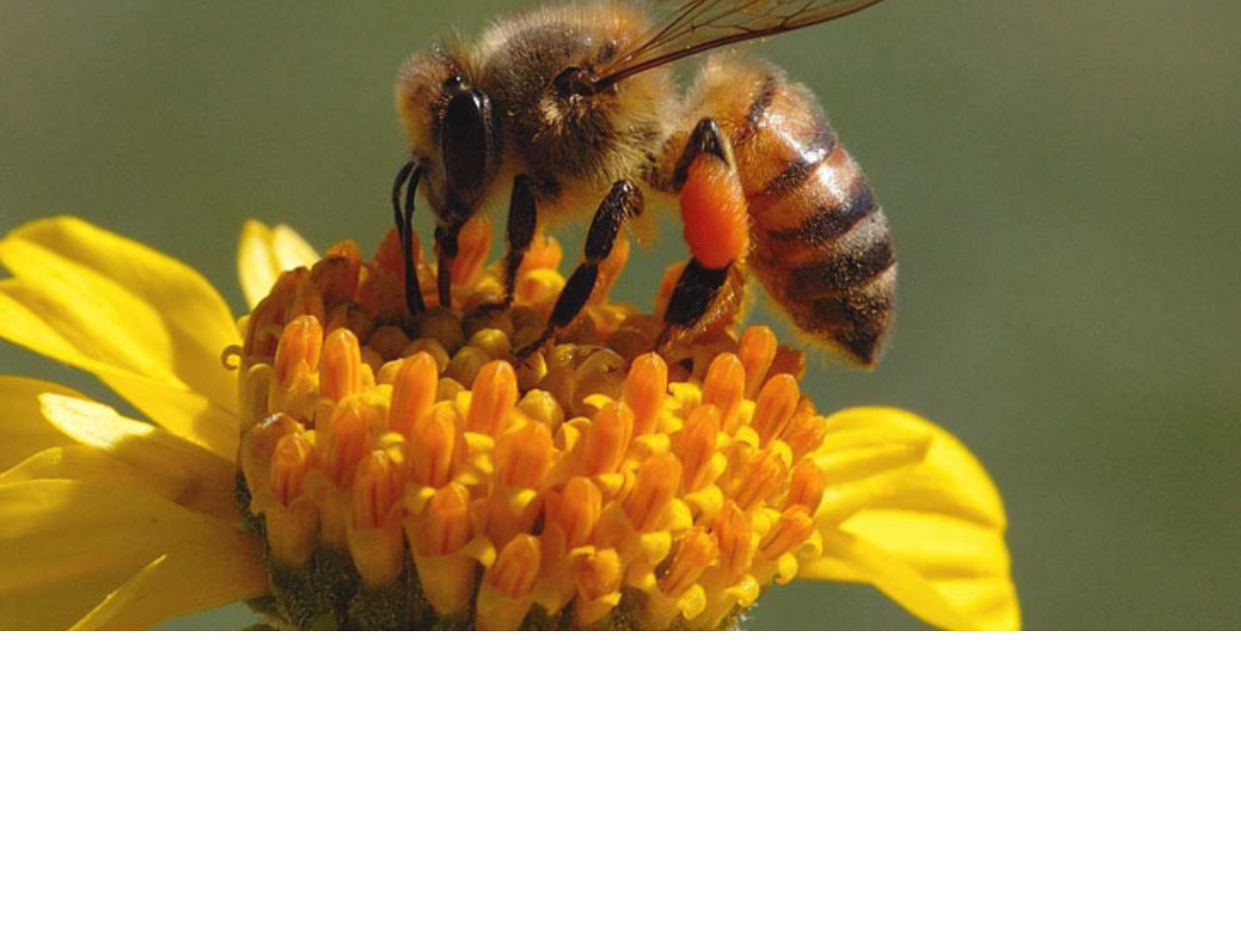
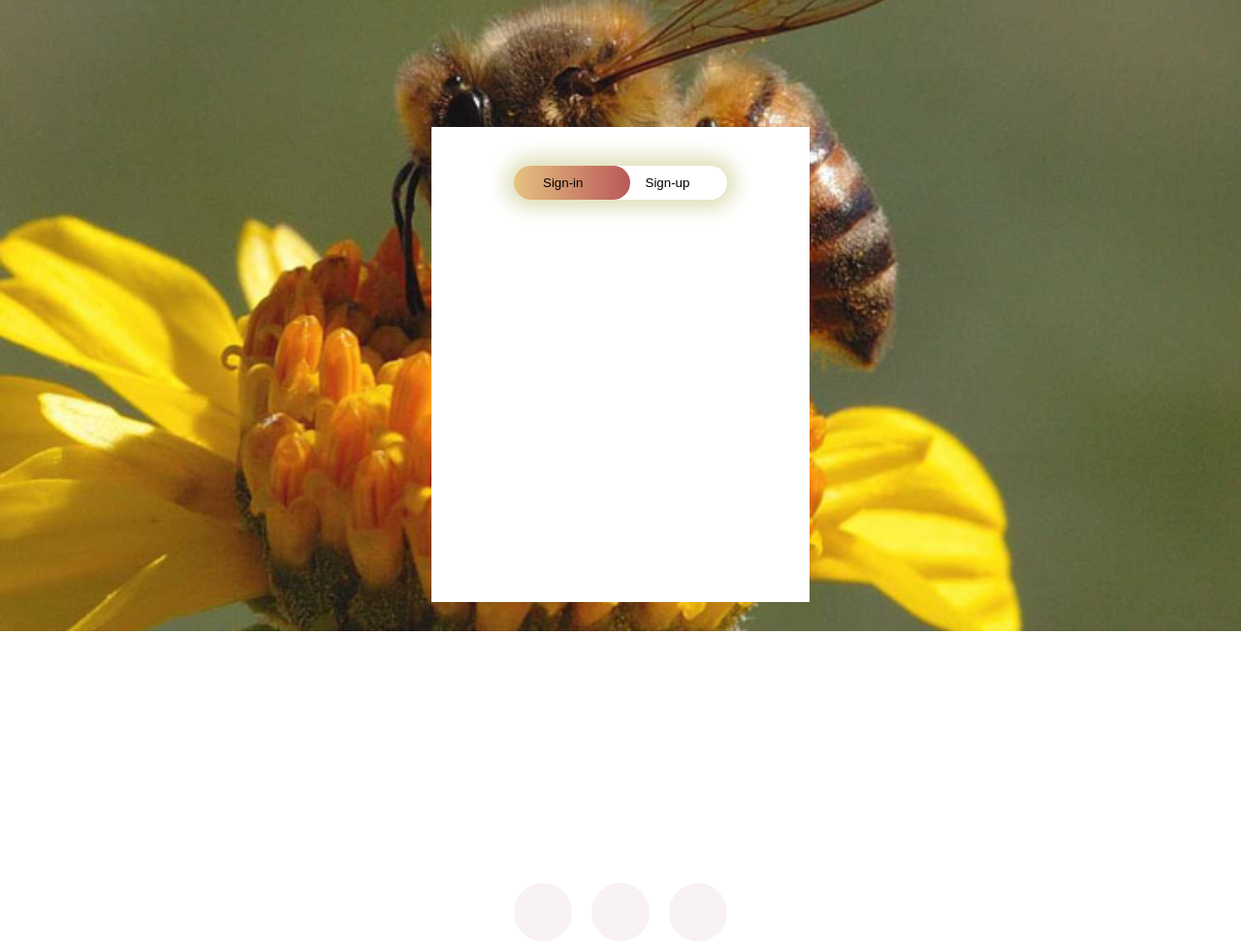
Before and after one commit to haticed/Sign-up-Sign-in-Form, a plain HTML site: page index.html in a window 1280 px wide. Shown: the part 149-1130 px from the top of the page at 97% size. Before the commit the page ends 800 px from the top, so only its background shows below. Drawn offline with Linux system fonts and the light colour scheme.

Commit message:
created sign in and signup

```diff
--- a/index.html
+++ b/index.html
@@ -8,8 +8,21 @@
 </head>
 <body>
     <div class="container">
-        <div class="form-box"></div>
-
+        <div class="form-box">
+            <div class="button-box">
+                <div id="btn"></div>
+                <button type ="button" class= "toggle-btn">Sign-in</button>
+                <button type ="button" class= "toggle-btn">Sign-up</button>
+            </div>
+        </div>
+        <div class="social-icons">
+            <ul>
+                <li><a href="https://www.linkedin.com/feed/" > <i class="fab fa-linkedin"></i></a></li>
+                <li><a href="https://twitter.com/home?lang=tr" target="-blank" ><i class="fab fa-twitter"></i></a></li>
+                <li><a href="https://github.com/haticed" target="-blank" ><i class="fab fa-github"></i></a></li>
+             </ul>
+             </div>
+        </div>
 
 
     </div>
--- a/style.css
+++ b/style.css
@@ -1,6 +1,7 @@
 *{
     margin: 0;
     padding: 0;
+    list-style: none;
 }
 .container{
     height: 100%;
@@ -10,7 +11,64 @@
     background-size: cover;
     position: absolute;
 }
+.form-box {
+    width: 380px;
+    height: 480px;
+    position:relative;
+    margin: 280px auto;
+    background-color: #fff;
+    padding: 5px;
+}
+.button-box{
+    width: 220px;
+    margin: 35px auto;
+    position: relative;
+    box-shadow: 0 0 20px 9px rgb(223, 223, 186);
+    border-radius: 30px;
+}
+.toggle-btn{
+    padding: 10px 30px;
+    cursor: pointer;
+    background: transparent;
+    border: 0;
+    outline: none;
+    position: relative;
 
+}
+#btn{
+    top:0%;
+    left:0;
+    position:absolute;
+    width: 120px;
+    height: 100%;
+    background: linear-gradient(to right, rgb(230, 194, 128), rgb(185, 88, 88));
+    border-radius: 30px;
+    transition: .5s;
+}
+.social-icons{
+    margin: 0px;
+    grid: 150px/auto auto auto;
+    display: flex;
+    align-items: center;
+    justify-content: center;
+    text-align: center;
+}
+.social-icons>ul{
+    display: flex;
+    margin: 10px;
+}
+.social-icons>ul>li{
+
+    color: rgb(252, 247, 247);
+    font-size: 30px;
+    height: 60px;
+    width: 60px;
+    background: #f8f2f2;
+    line-height: 60px;
+    border-radius: 50%;
+    margin: 0 10px;
+}
+}
 
 
 
```
